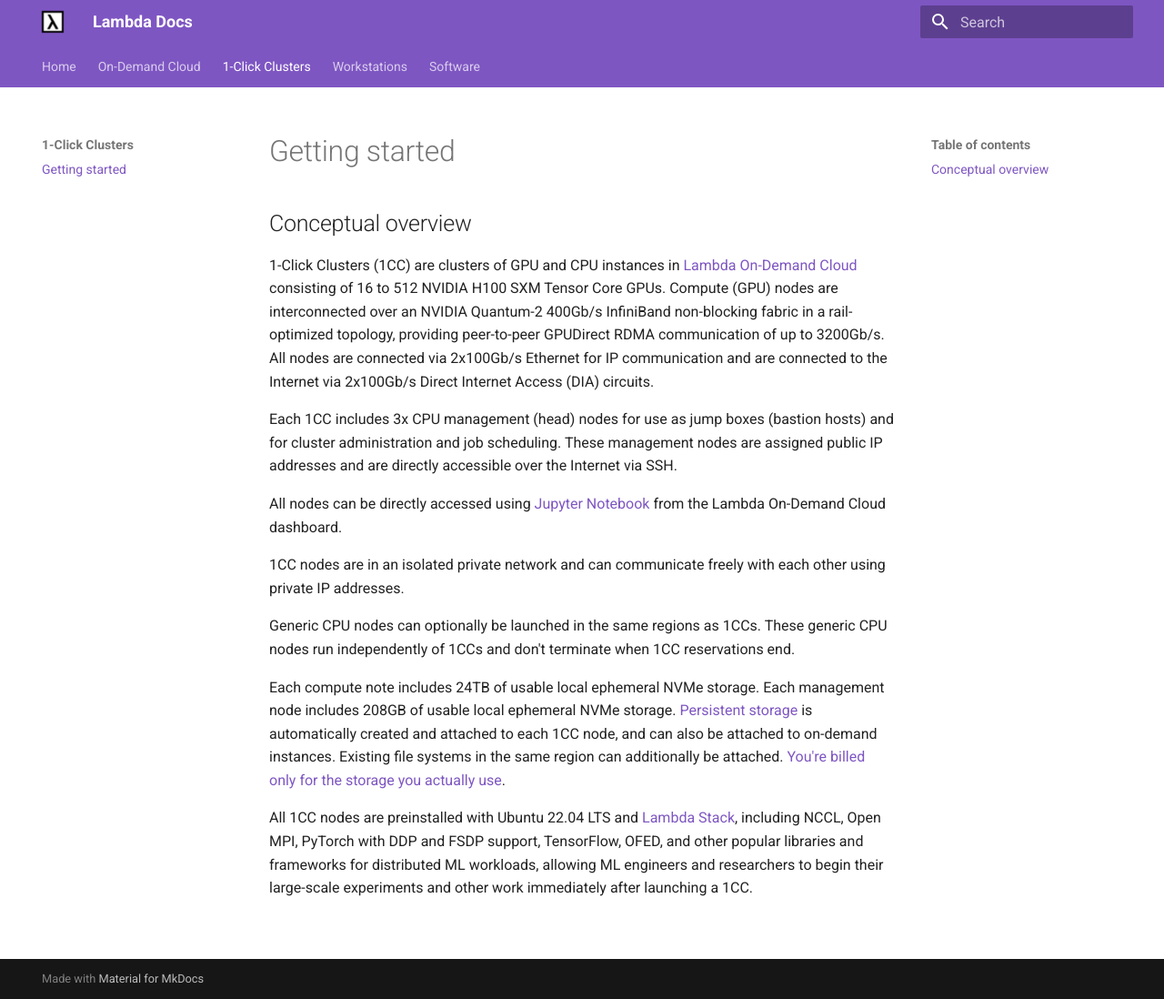
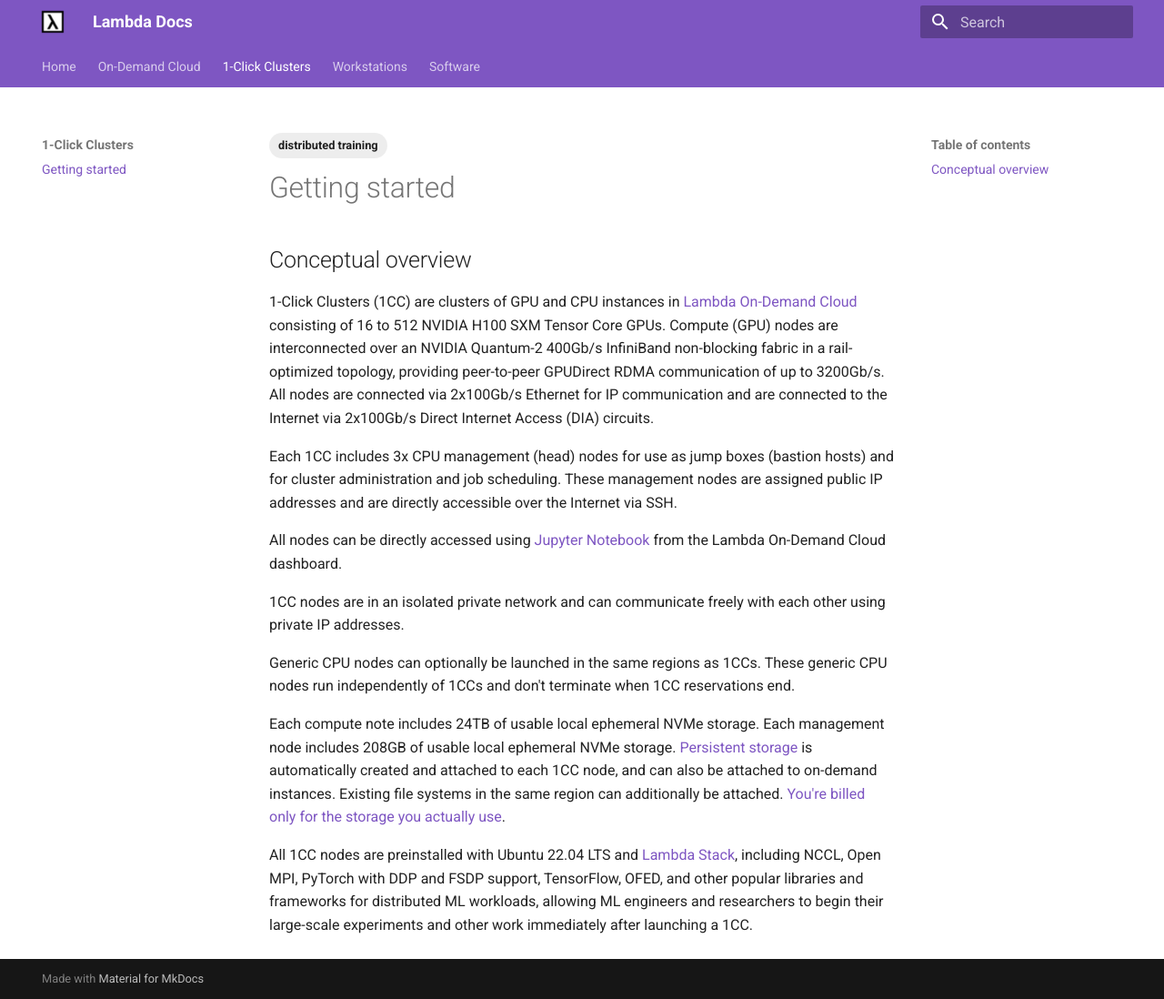
Before and after one commit to cbrownstein-lambda/lambda-docs-mkdocs, an MkDocs documentation site: the page built from docs/1-click-clusters/getting-started.md, in a window 1280 px wide and 1098 px high. Shown: the whole window at 91% size. Built offline with MkDocs 1.6.1 and Material for MkDocs 9.7.7, drawn with Linux system fonts in a browser that asks for light colours.

Commit message:
Add tags

```diff
--- a/docs/1-click-clusters/getting-started.md
+++ b/docs/1-click-clusters/getting-started.md
@@ -1,3 +1,8 @@
+---
+tags:
+  - distributed training
+---
+
 # Getting started
 
 ## Conceptual overview
```
Also changed, not shown: docs/on-demand-cloud/getting-started.md (+5 -0 lines).
